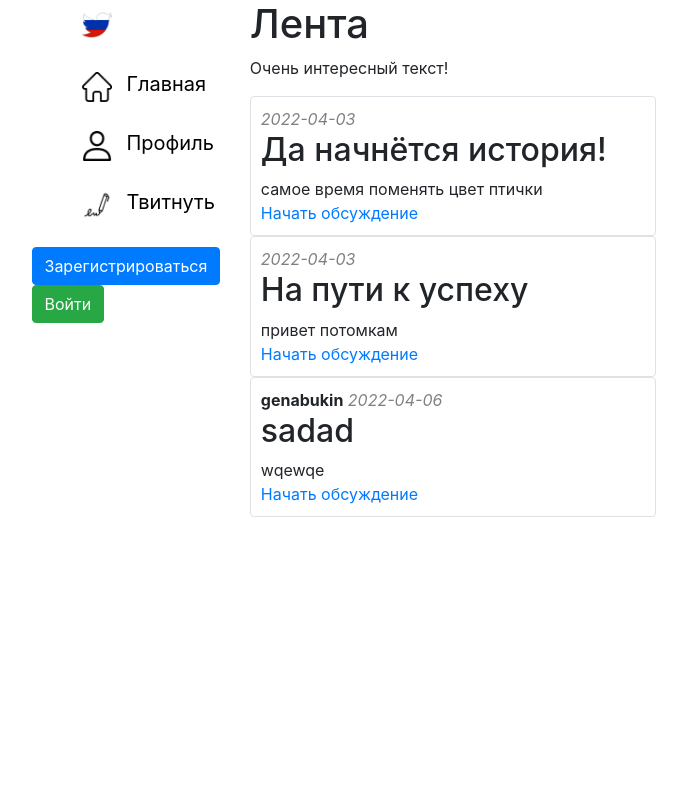
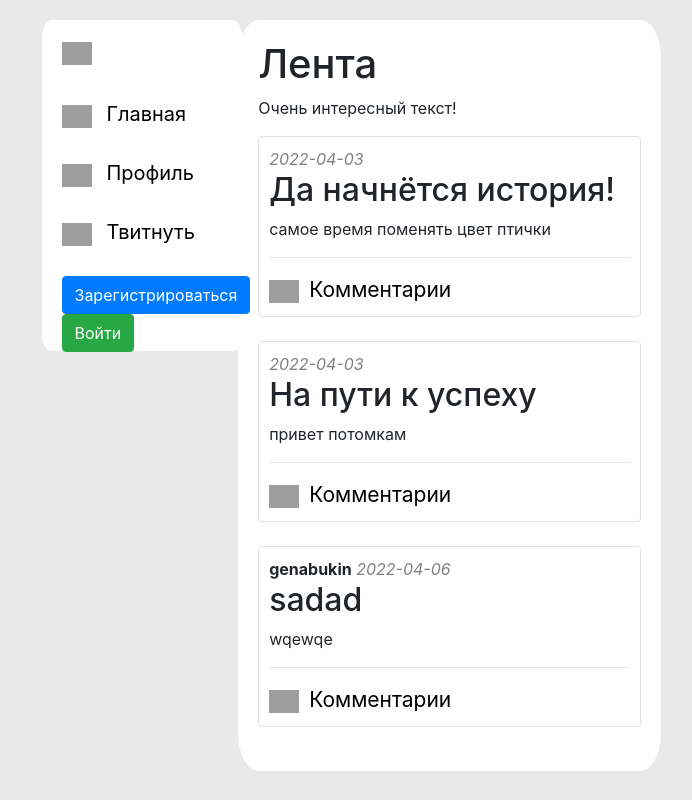
Before and after one commit to NailGilmanov/ROSSTWEET, a Flask app: page / in a window 1280 px wide. Shown: the whole page, without its empty margins (296-988 px from the left). Run offline with Flask 2, Linux system fonts and the light colour scheme; data comes from the database, SQL or seed files in the repository; some libraries are stand-ins or nearby versions; grey boxes are pictures that could not be loaded.

Commit message:
restyle2

```diff
--- a/static/style.css
+++ b/static/style.css
@@ -1,3 +1,8 @@
+body {
+    background: #d1d1d176;
+    padding: 20px;
+}
+
 nav {
     width: 200px;
     height: auto;
@@ -71,3 +76,28 @@ nav > ul > li > a > span {
 .secondary {
     color: grey;
 }
+
+.white_box {
+    background: #fff;
+    border-radius: 5%;
+}
+
+.main {
+    height: 100%;
+    padding: 20px;
+}
+
+ul {
+    padding: 10px;
+}
+
+.message-pic {
+    width: 30px;
+    margin-right: 10px;
+}
+
+.message-div > a {
+    font-size: 21px;
+    color: black;
+    text-decoration: none;
+}
--- a/templates/base.html
+++ b/templates/base.html
@@ -7,22 +7,22 @@
           href="https://stackpath.bootstrapcdn.com/bootstrap/4.4.1/css/bootstrap.min.css"
           integrity="sha384-Vkoo8x4CGsO3+Hhxv8T/Q5PaXtkKtu6ug5TOeNV6gBiFeWPGFN9MuhOf23Q9Ifjh"
           crossorigin="anonymous">
-    <link rel="stylesheet" type="text/css" href="{{ url_for( 'static', filename='style.css', v=59)}}">
+    <link rel="stylesheet" type="text/css" href="{{ url_for( 'static', filename='style.css', v=82)}}">
     <title>{{title}}</title>
 </head>
 <body class="row justify-content-center">
 <header class="col-2">
-    <nav>
+    <nav class="white_box">
         <ul>
-            <li class="icon"><a href="/"><div class="img_n"><img src="static/img/tweet_icon3.png" alt="icon"></div></a></li>
-            <li><a href="/"><div class="img_n"><img src="static/img/home_icon.png" alt="home"></div><span>Главная</span></a></li>
+            <li class="icon"><a href="/"><div class="img_n"><img src="https://psv4.userapi.com/c537232/u522542780/docs/d34/c1c9855bf761/tweet_icon3.png?extra=wufMOliZM_eLcGEhz1pmCsliotys0C8anw35tHs7SqnaiRz-69dq45eeU0tsd8vIaw-Fixw-ui2Clvj1_GBM2QlHFy5fWHH-8DA8P0U8nSQv7NZTYsYYp-sE3MR9UqWlKyQq0L0urPDI1pFfrEOmzpsj4A" alt="icon"></div></a></li>
+            <li><a href="/"><div class="img_n"><img src="https://psv4.userapi.com/c537232/u522542780/docs/d24/b6cb71d53c25/home_icon.png?extra=A-K8ZWFDY33BHZ6-ckrmbvwF8ArSpxFg4hmr6S3xblcVeDIUkBHYwDTGRK7Z6T_6f6ZM8jrkcrJHY6M_C5B7bCAM75jTBvp-d1HQiNlRsA8f0aSusYm_yqp2W4ExjMJZ0t4fi6cX6qiWxCrh2OYG13KqjQ" alt="home"></div><span>Главная</span></a></li>
             {% if current_user.is_authenticated %}
-                <li><a href="#"><div class="img_n"><img src="static/img/user_icon.png" alt="profile"></div><span>Профиль</span></a></li>
+                <li><a href="#"><div class="img_n"><img src="https://psv4.userapi.com/c537232/u522542780/docs/d9/6921225b4a24/user_icon.png?extra=iTb6inqc6A94fre5OYUMSzAO_DUXJqmKiaLNUmI6Zq-6YWD6Hq4iEa3Be5xUCdPHWAZrpz0wZXWzO-YDNG8Qg4TI9Knlutnt1B1wxt18yU7vJ_-ajab4D9NaPhkX-O_WttZ8H3V-eeaS2igmxcWrBbl6kQ" alt="profile"></div><span>Профиль</span></a></li>
             {% else %}
-                <li><a href="/register"><div class="img_n"><img src="static/img/user_icon.png" alt="profile"></div><span>Профиль</span></a></li>
+                <li><a href="/register"><div class="img_n"><img src="https://psv4.userapi.com/c537232/u522542780/docs/d9/6921225b4a24/user_icon.png?extra=iTb6inqc6A94fre5OYUMSzAO_DUXJqmKiaLNUmI6Zq-6YWD6Hq4iEa3Be5xUCdPHWAZrpz0wZXWzO-YDNG8Qg4TI9Knlutnt1B1wxt18yU7vJ_-ajab4D9NaPhkX-O_WttZ8H3V-eeaS2igmxcWrBbl6kQ" alt="profile"></div><span>Профиль</span></a></li>
             {% endif %}
-            <li><a href="/new_twit"><div class="img_n"><img src="static/img/write_icon.png" alt="tweet"></div><span>Твитнуть</span></a></li>
-        </ul>
+            <li><a href="/new_twit"><div class="img_n"><img src="https://psv4.userapi.com/c537232/u522542780/docs/d49/78dcdc518cee/write_icon.png?extra=gXTE9kY9EnG14ROJHFIik9MXWkTF0yTaSE5YTC3Vm-ZpSBcGwLNyImXJPo4K5WeAuD0VJ5yFOp6zzw8fjDbyztSXK7zyccBt33jToCn-YId47a4WSHeR9fRazoNisKr78p8NU7mYfNdQMrq13NfDL94Ndw" alt="tweet"></div><span>Твитнуть</span></a></li>
+            <li class="icon">
                 {% if current_user.is_authenticated %}
                     <a class="navbar-brand" href="/logout">{{ current_user.name }}</a>
                 {% else %}
@@ -31,10 +31,12 @@
                         <a class="btn btn-success" href="/login">Войти</a>
                     </p>
                 {% endif %}
+            </li>
+        </ul>
     </nav>
 </header>
 <!-- Begin page content -->
-<main role="main" class="col-4">
+<main role="main" class="col-4 white_box main">
     {% block content %}{% endblock %}
 </main>
 </body>
--- a/templates/comments.html
+++ b/templates/comments.html
@@ -5,7 +5,7 @@
 <div class="col-md6 border rounded">
     <h3 class="text-monospace">{{twit.title}}</h3>
     <p class="font-italic">{{twit.content}}</p>
-</div>
+</div><br><br>
 {% if comments %}
     {% for item in comments%}
         <div class="col-md6 border rounded">
--- a/templates/index.html
+++ b/templates/index.html
@@ -21,13 +21,13 @@
     <h2>{{item.title}}</h2>
     <div>
         {{item.content}}
-    </div>
+    </div><hr>
     {% if current_user.is_authenticated %}
-        <div><a href="/comments/{{ item.id }}" >Начать обсуждение</a></div>
+        <div class="message-div"><a href="/comments/{{ item.id }}"><img class="message-pic" src="https://sun9-46.userapi.com/impg/jVBHIXG9w5CqvVn_M3U3WzN0M3MC-OmaB5pNBg/3A6Ni9wc-eE.jpg?size=512x512&quality=95&sign=2588ec5f5c49c4a3c0c491f16b3478ef&type=album" alt="message">Комментарии</a></div>
     {% else %}
-            <div><a href=/register" >Начать обсуждение</a></div>
+        <div class="message-div"><a href="/register"><img class="message-pic" src="https://sun9-46.userapi.com/impg/jVBHIXG9w5CqvVn_M3U3WzN0M3MC-OmaB5pNBg/3A6Ni9wc-eE.jpg?size=512x512&quality=95&sign=2588ec5f5c49c4a3c0c491f16b3478ef&type=album" alt="message">Комментарии</a></div>
     {% endif %}
-</div>
+</div><br>
 {% endfor %}
 
 {% endblock %}
```
Also changed, not shown: static/img/chat-bubble.png (added). Lines whose indentation alone changed are shown as unchanged.
